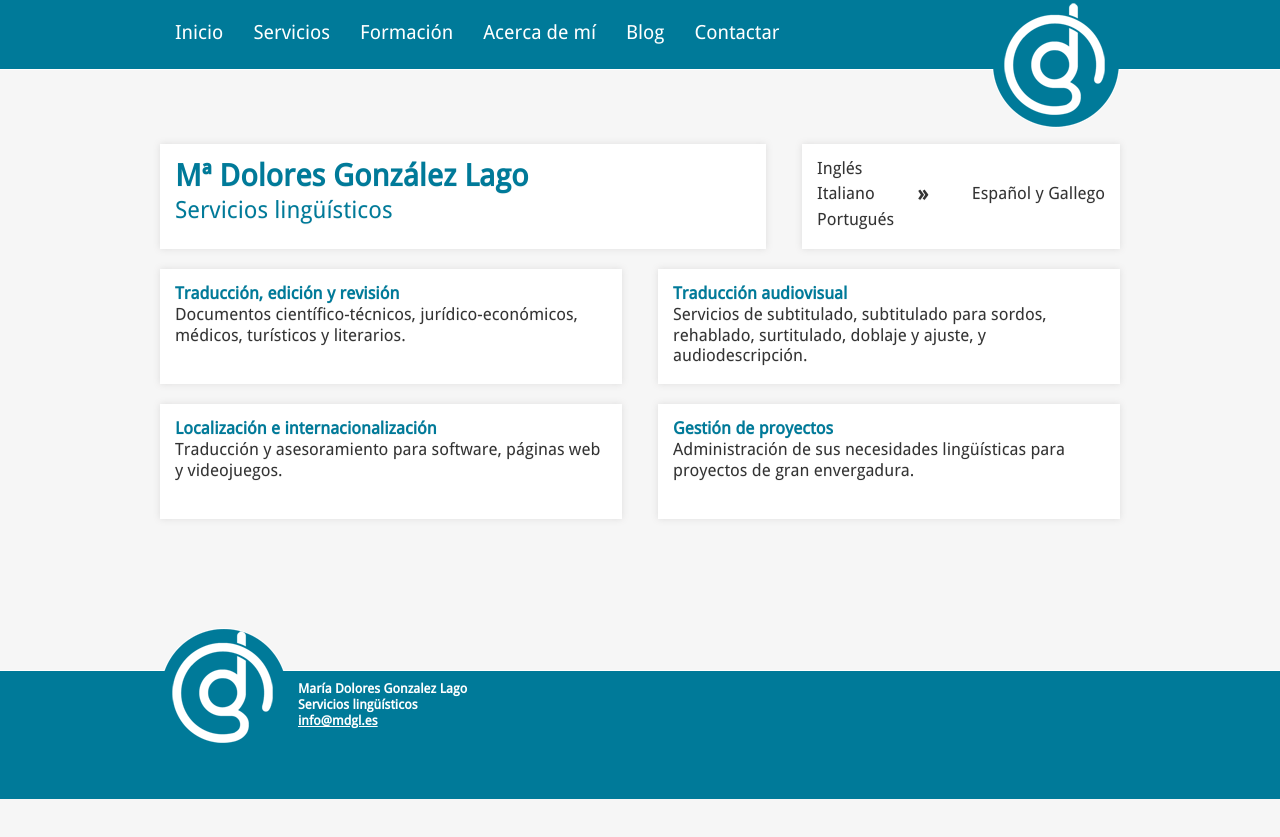
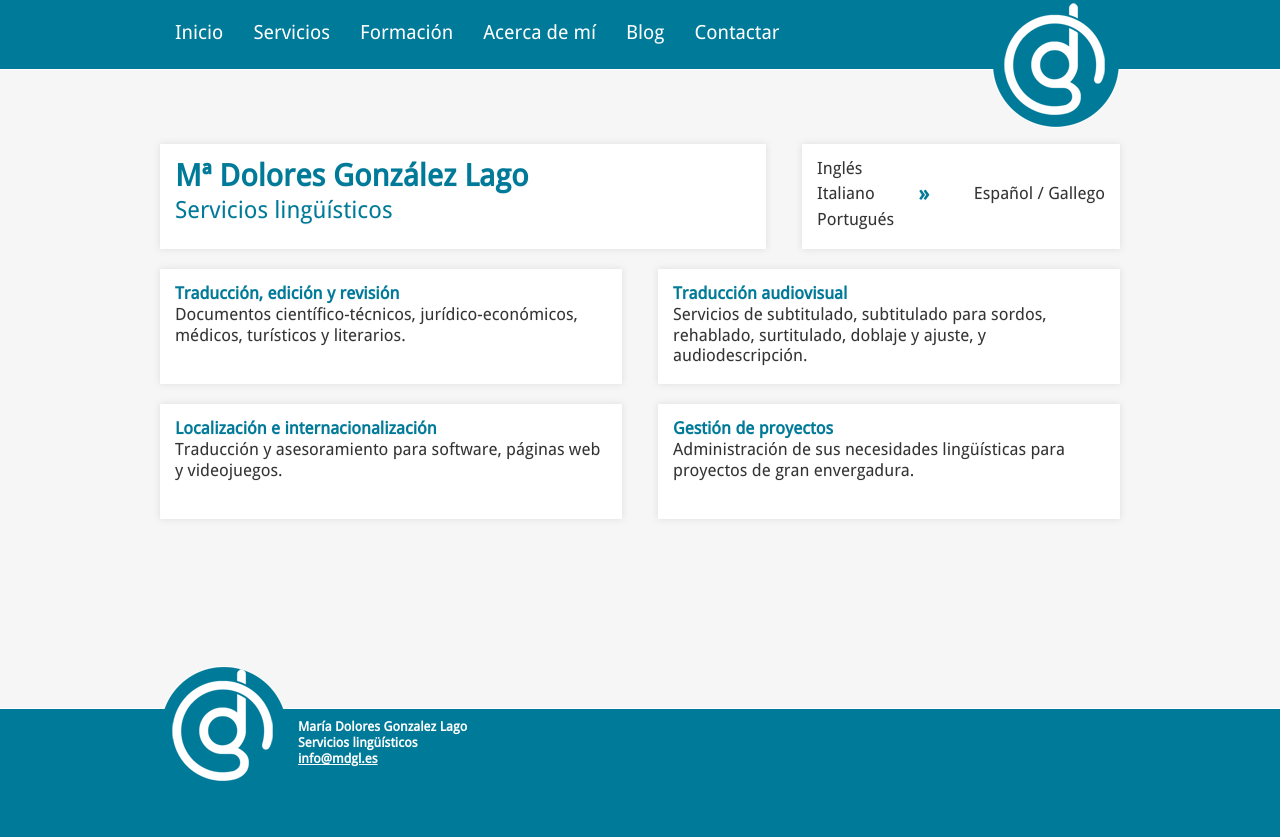
Before and after one commit to ryck/mdgl.me, a plain HTML site: page index.html in a window 1280 px wide. Before the commit the page ends 800 px from the top, so only its background shows below. Drawn offline with nearby package versions, Linux system fonts and the light colour scheme.

Commit message:
more fixes

```diff
--- a/css/style.css
+++ b/css/style.css
@@ -270,8 +270,8 @@ a:hover { color: #036; }
 @media only screen and (min-width: 875px) {
 /* Styles */
 
-html, body, #container { height: 100%; }
-body > #container { height: auto; min-height: 100%; }
+html, body { height: 100%; }
+body > #main { height: auto; min-height: 80%; }
 footer {
  clear: both;
  position: relative;
@@ -390,6 +390,7 @@ header {
 .to {
   font-size: 1.3em;
   font-weight: bold;
+  color: #007A99;
 }
 
 .meta {
--- a/index.html
+++ b/index.html
@@ -16,7 +16,7 @@
   <meta name="author" content="Ricardo González">
 
   <!-- Mobile viewport optimized: j.mp/bplateviewport -->
-  <meta name="viewport" content="width=device-width, initial-scale=1.0">
+  <meta name="viewport" content="width=device-width, minimum-scale=1.0, maximum-scale=1.0, user-scalable=no">
 
   <!-- Place favicon.ico & apple-touch-icon.png in the root of your domain and delete these references -->
   <link rel="shortcut icon" href="/favicon.ico">
@@ -35,7 +35,7 @@
 </head>
 
 <body id="home">
-  <div id="container">
+
     <header>
       <div  class="wrapper">
         <nav id="nav-container">
@@ -71,7 +71,7 @@
             <tr>
              <td class="origin">Italiano
              <td class="to">»
-             <td class="meta">Español y Gallego
+             <td class="meta">Español / Gallego
             <tr>
              <td class="origin">Portugués
              <td class="to">
@@ -99,9 +99,8 @@
           Administración de sus necesidades lingüísticas para proyectos de gran envergadura.
         </article>
       </section>
+    </div>
 
-    </div>
-  </div>
     <footer>
       <div class="wrapper">
         <div class="footer-left footer-img"></div>
```
